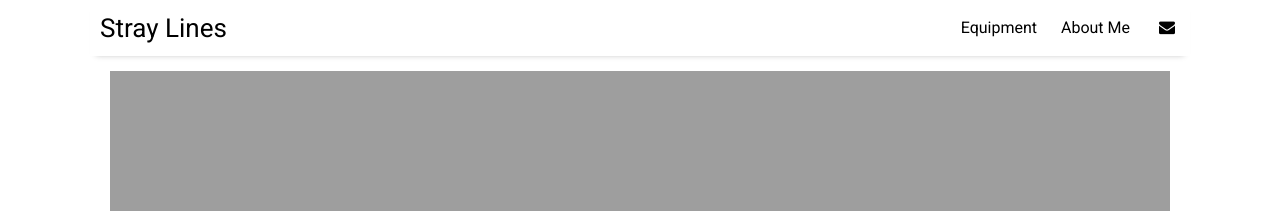
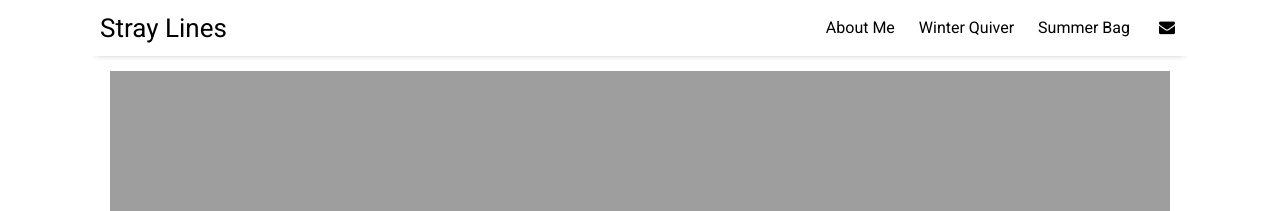
Before and after one commit to eliotcochrane/eliotcochrane.github.io, a Jekyll site: the page built from index.html, in a window 1280 px wide. Shown: the top 211 px of the page. Built offline with Jekyll 4.4.1, drawn with Linux system fonts in a browser that asks for light colours; nearby versions of some CDN libraries; the list of posts is cut into pages by our own code.

Commit message:
Format Header for New Content
-Formatted the settings for the head and new content

```diff
--- a/_data/settings.yml
+++ b/_data/settings.yml
@@ -10,9 +10,9 @@ menu:
 # - {name: 'Interesting Facts',  url: 'facts'}
 # - {name: 'Learning Resources', url: 'resources'}
 # - {name: 'Sample Posts',       url: 'sample-posts'}
-- {name: 'Equipment',             url: 'equipment'}
 - {name: 'About Me',              url: 'about'}
-# - {name: 'Contact',            url: 'contact'}
+- {name: 'Winter Quiver',         url: 'winter-quiver'}
+- {name: 'Summer Bag',            url: 'summer-bag'}
 
 # Available social icons are powered by Font Awesome, so you can use any icon that they offer
 social:
```
